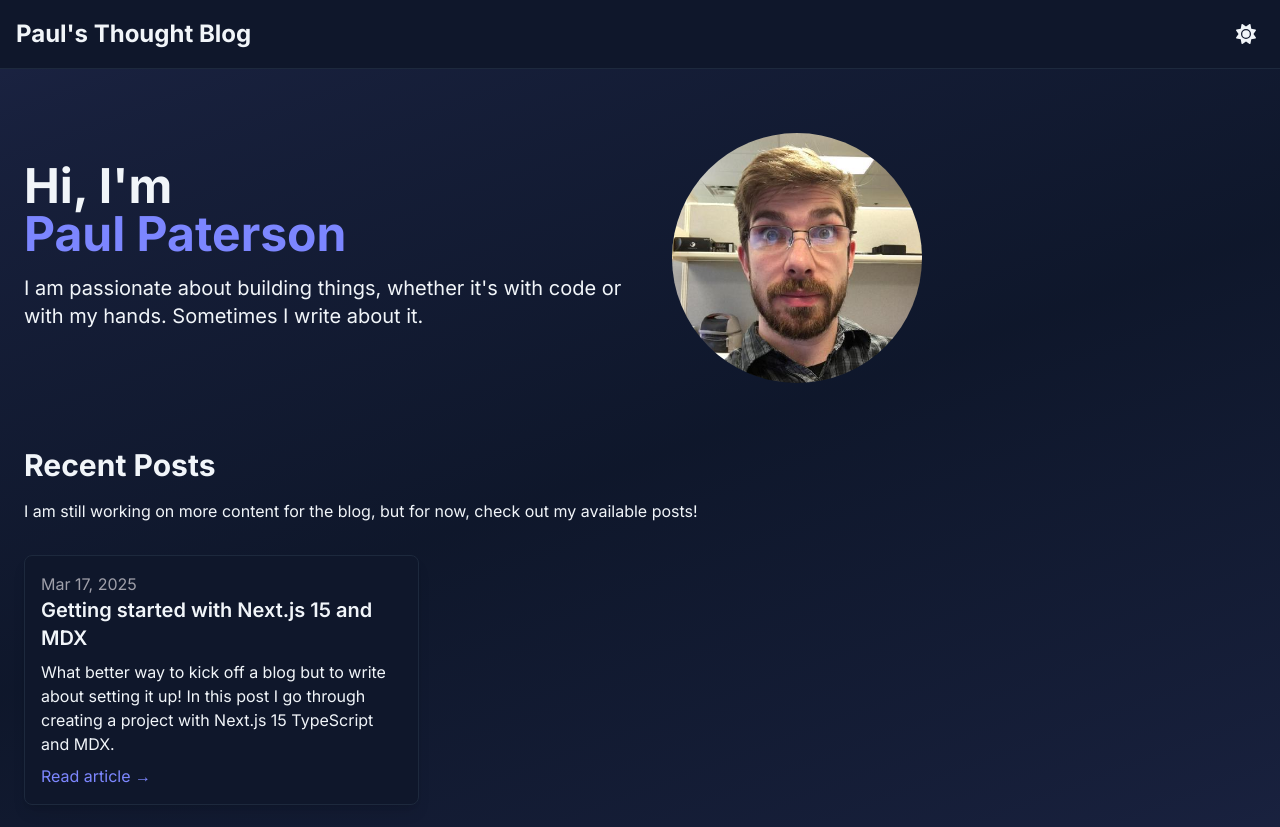
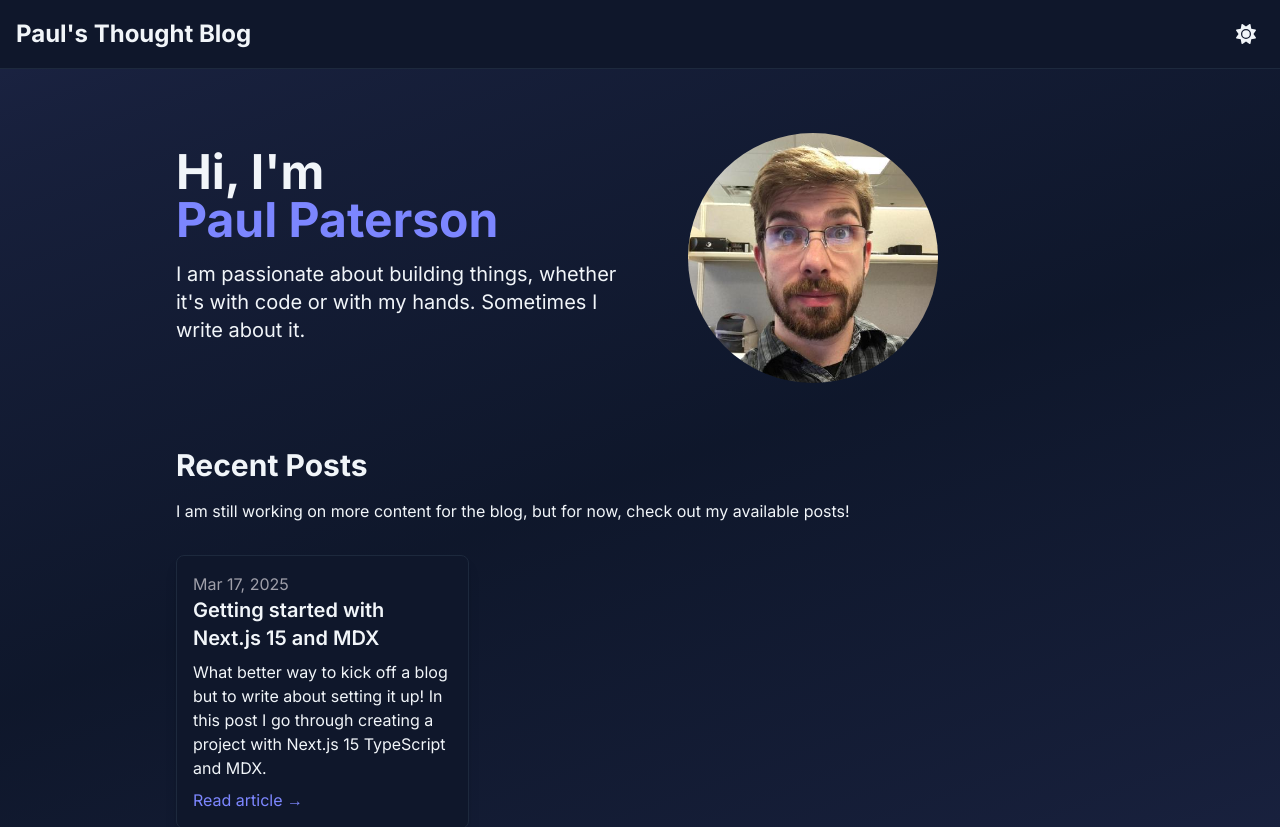
Before and after one commit to ptpaterson/thought-blog, a Next.js app: page / in a window 1280 px wide. Shown: the top 827 px of the page. Built offline with nearby package versions, Linux system fonts and the light colour scheme.

Commit message:
tweak home page for big screens

```diff
--- a/src/app/page.tsx
+++ b/src/app/page.tsx
@@ -7,7 +7,8 @@ export default async function Home() {
   const posts = await listBlogPosts()
 
   return (
-    <div className='from-primary/10 via-surface-2 to-primary/10 mx-auto h-full bg-linear-160 px-6 py-12'>
+    <div className='from-primary/10 via-surface-2 to-primary/10 h-full w-full bg-linear-160 px-6 py-12'>
+      <div className='mx-auto max-w-[1024px] md:px-12'>
         {/* Hero Section */}
         <section className='flex flex-col items-center gap-8 md:flex-row'>
           <div className='md:w-1/2'>
@@ -20,7 +21,7 @@ export default async function Home() {
               or with my hands. Sometimes I write about it.
             </p>
           </div>
-        <div className='p-4 md:w-1/2'>
+          <div className='p-4'>
             <Image
               src='/MeFace.jpg?height=250&width=250'
               alt='Profile'
@@ -36,11 +37,11 @@ export default async function Home() {
           <div className='mb-8'>
             <h2 className='mb-4 text-3xl font-bold'>Recent Posts</h2>
             <p className=''>
-            I am still working on more content for the blog, but for now, check
-            out my available posts!
+              I am still working on more content for the blog, but for now,
+              check out my available posts!
             </p>
           </div>
-        <div className='grid-col-1 grid gap-6 sm:grid-cols-2 lg:grid-cols-3 2xl:grid-cols-4'>
+          <div className='grid-col-1 grid gap-6 sm:grid-cols-2 lg:grid-cols-3'>
             {posts.map((post) => (
               <article
                 key={post.slug}
@@ -78,5 +79,6 @@ export default async function Home() {
           </div>
         </section>
       </div>
+    </div>
   )
 }
```
Lines whose indentation alone changed are shown as unchanged.
